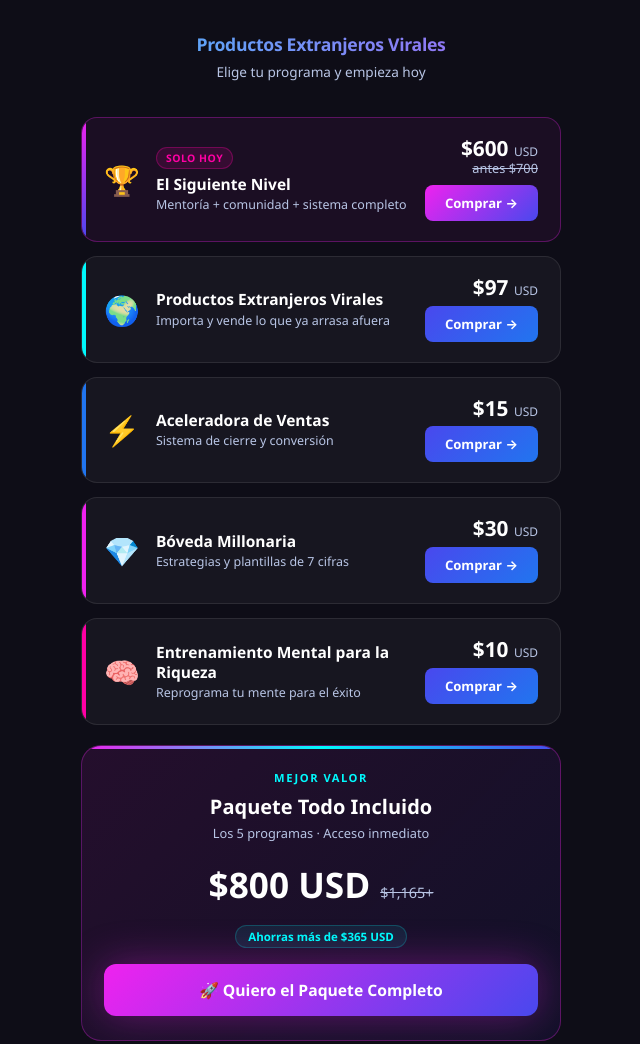
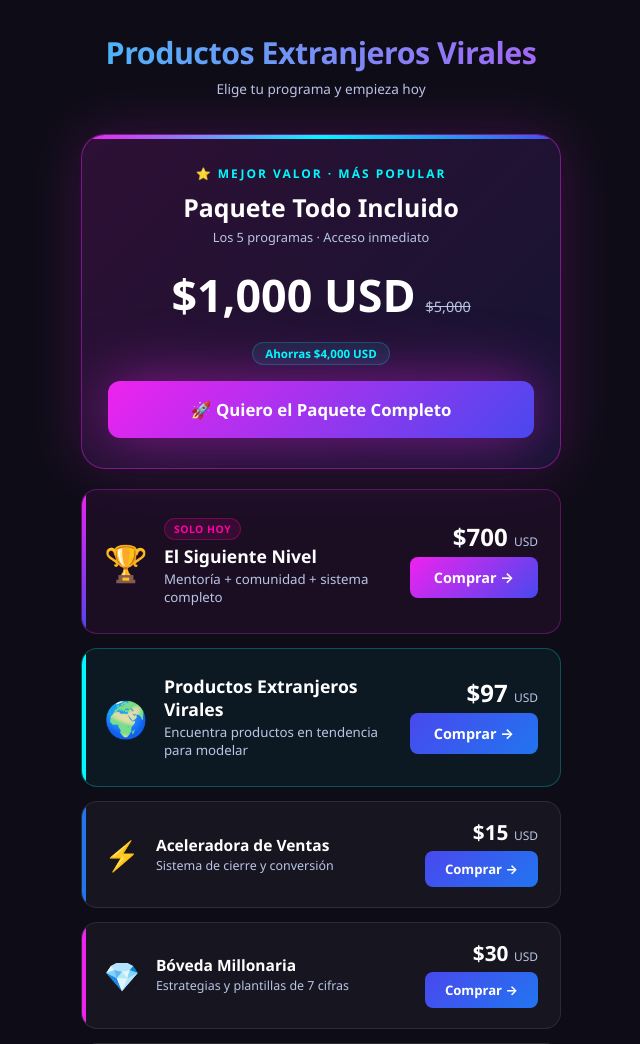
Before and after one commit to automatizaciones-eleia/landing-evento-presencial, a plain HTML site: page index.html in a window 1280 px wide. Shown: the top 1044 px of the page, without its empty margins (319-959 px from the left). Drawn offline with Linux system fonts and the light colour scheme.

Commit message:
Rediseño landing: bundle primero con precio ,000, ESN , PEV y título más grandes

```diff
--- a/index.html
+++ b/index.html
@@ -34,12 +34,12 @@
   }
 
   .logo {
-    font-size: 1.1rem;
+    font-size: 1.9rem;
     font-weight: 800;
     background: linear-gradient(90deg, var(--cyan), var(--magenta));
     -webkit-background-clip: text;
     -webkit-text-fill-color: transparent;
-    letter-spacing: -0.3px;
+    letter-spacing: -0.5px;
     display: block;
     margin-bottom: 6px;
   }
@@ -286,6 +286,53 @@
   .btn-bundle:hover { filter: brightness(1.1); }
   .btn-bundle:active { transform: scale(0.98); }
 
+  /* Bundle hero (cuando va primero) */
+  .bundle-hero {
+    max-width: 480px;
+    margin: 0 auto 20px;
+    background: linear-gradient(135deg, rgba(239,34,239,0.14), rgba(73,72,238,0.12));
+    border: 1.5px solid rgba(239,34,239,0.45);
+    border-radius: 24px;
+    padding: 30px 26px;
+    text-align: center;
+    position: relative;
+    overflow: hidden;
+    box-shadow: 0 0 60px rgba(239,34,239,0.2);
+  }
+
+  .bundle-hero::before {
+    content: '';
+    position: absolute;
+    top: 0; left: 0; right: 0;
+    height: 4px;
+    background: linear-gradient(90deg, var(--magenta), var(--cyan), var(--indigo));
+  }
+
+  .bundle-hero .bundle-label {
+    font-size: 0.75rem;
+    letter-spacing: 2px;
+  }
+
+  .bundle-hero .bundle-title {
+    font-size: 1.55rem;
+  }
+
+  .bundle-hero .bundle-price {
+    font-size: 2.8rem;
+  }
+
+  .bundle-hero .btn-bundle {
+    font-size: 1.05rem;
+    padding: 17px;
+    box-shadow: 0 0 60px rgba(239,34,239,0.5);
+  }
+
+  .card-pev {
+    padding: 26px 22px;
+    border-color: rgba(0,249,253,0.25);
+    background: rgba(0,249,253,0.05);
+  }
+
   footer {
     text-align: center;
     margin-top: 36px;
@@ -301,35 +348,49 @@
   <p>Elige tu programa y empieza hoy</p>
 </header>
 
+<!-- Bundle (primero y más destacado) -->
+<div class="bundle-hero bundle">
+  <div class="bundle-label">⭐ Mejor valor · Más popular</div>
+  <div class="bundle-title">Paquete Todo Incluido</div>
+  <div class="bundle-sub">Los 5 programas · Acceso inmediato</div>
+  <div class="bundle-price-row">
+    <span class="bundle-price">$1,000 USD</span>
+    <span class="bundle-orig">$5,000</span>
+  </div>
+  <div class="bundle-save">Ahorras $4,000 USD</div>
+  <a href="https://pay.hotmart.com/I105799724D?off=6l0fiway&bid=1778695351799" target="_blank" class="btn-bundle">
+    🚀 Quiero el Paquete Completo
+  </a>
+</div>
+
 <div class="products">
 
   <!-- El Siguiente Nivel -->
-  <div class="card c5 featured">
-    <div class="card-icon">🏆</div>
+  <div class="card c5 featured" style="padding:26px 22px;">
+    <div class="card-icon" style="font-size:2.2rem;">🏆</div>
     <div class="card-info">
       <span class="tag-hoy">Solo hoy</span>
-      <div class="card-name">El Siguiente Nivel</div>
-      <div class="card-desc">Mentoría + comunidad + sistema completo</div>
+      <div class="card-name" style="font-size:1.1rem;">El Siguiente Nivel</div>
+      <div class="card-desc" style="font-size:0.83rem;">Mentoría + comunidad + sistema completo</div>
     </div>
     <div class="card-right">
       <div>
-        <div class="price">$600 <small>USD</small></div>
-        <div class="price-strike">antes $700</div>
+        <div class="price" style="font-size:1.5rem;">$700 <small>USD</small></div>
       </div>
-      <a href="https://pay.hotmart.com/I105799724D?off=6l0fiway&bid=1778695351799" target="_blank" class="btn btn-hot">Comprar →</a>
+      <a href="https://pay.hotmart.com/I105799724D?off=6l0fiway&bid=1778695351799" target="_blank" class="btn btn-hot" style="padding:11px 24px;font-size:0.9rem;">Comprar →</a>
     </div>
   </div>
 
   <!-- PEV -->
-  <div class="card c1">
-    <div class="card-icon">🌍</div>
+  <div class="card c1 card-pev">
+    <div class="card-icon" style="font-size:2.2rem;">🌍</div>
     <div class="card-info">
-      <div class="card-name">Productos Extranjeros Virales</div>
-      <div class="card-desc">Importa y vende lo que ya arrasa afuera</div>
+      <div class="card-name" style="font-size:1.1rem;">Productos Extranjeros Virales</div>
+      <div class="card-desc" style="font-size:0.83rem;">Encuentra productos en tendencia para modelar</div>
     </div>
     <div class="card-right">
-      <div class="price">$97 <small>USD</small></div>
-      <a href="https://pay.hotmart.com/Q97064335L?off=twez13dn&checkoutMode=10&src=RWP" target="_blank" class="btn">Comprar →</a>
+      <div class="price" style="font-size:1.5rem;">$97 <small>USD</small></div>
+      <a href="https://pay.hotmart.com/Q97064335L?off=twez13dn&checkoutMode=10&src=RWP" target="_blank" class="btn" style="padding:11px 24px;font-size:0.9rem;">Comprar →</a>
     </div>
   </div>
 
@@ -374,21 +435,6 @@
 
 </div>
 
-<!-- Bundle -->
-<div class="bundle">
-  <div class="bundle-label">Mejor valor</div>
-  <div class="bundle-title">Paquete Todo Incluido</div>
-  <div class="bundle-sub">Los 5 programas · Acceso inmediato</div>
-  <div class="bundle-price-row">
-    <span class="bundle-price">$800 USD</span>
-    <span class="bundle-orig">$1,165+</span>
-  </div>
-  <div class="bundle-save">Ahorras más de $365 USD</div>
-  <a href="https://pay.hotmart.com/I105799724D?off=6l0fiway&bid=1778695351799" target="_blank" class="btn-bundle">
-    🚀 Quiero el Paquete Completo
-  </a>
-</div>
-
 <footer>Pago seguro · Hotmart · Acceso inmediato</footer>
 
 </body>
```
